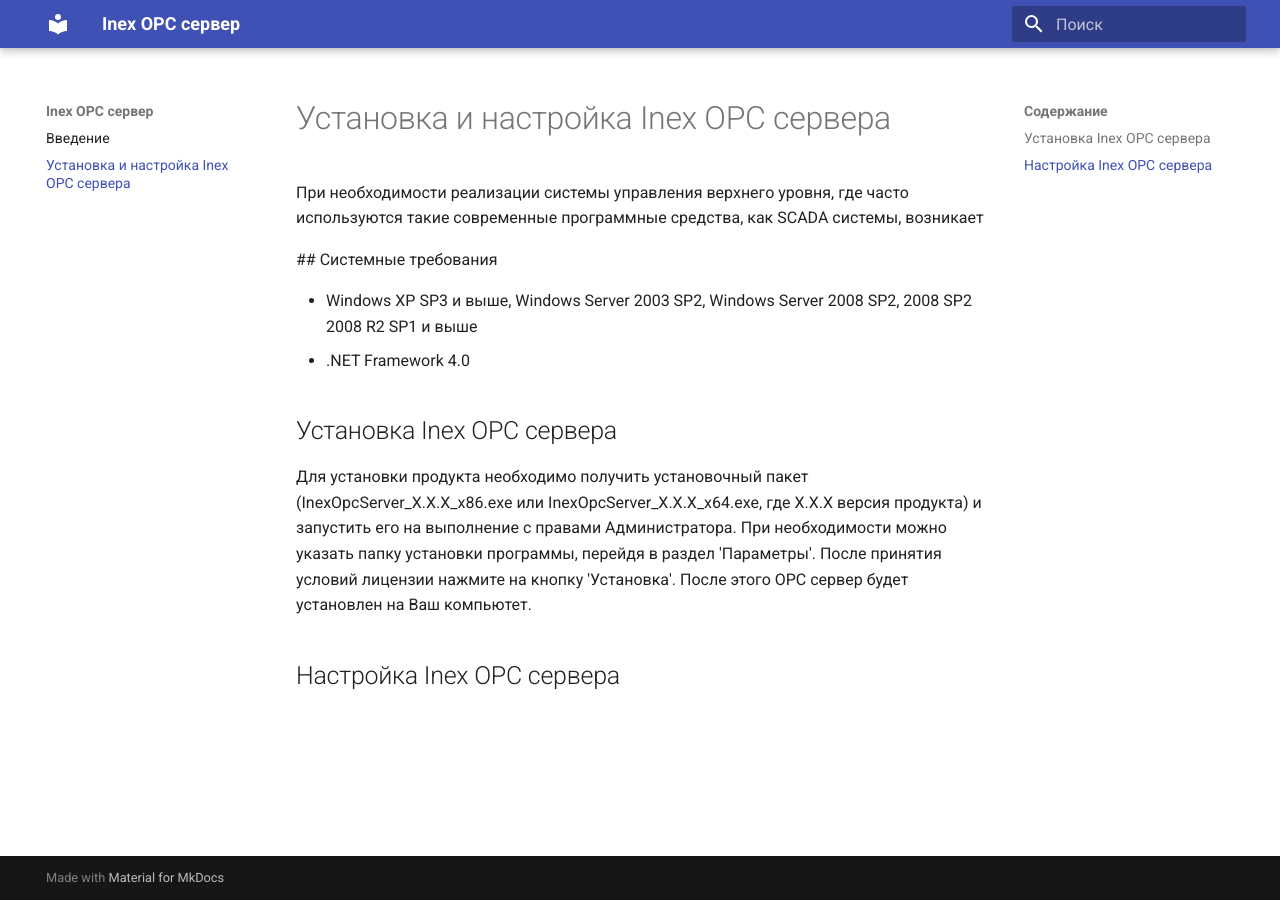
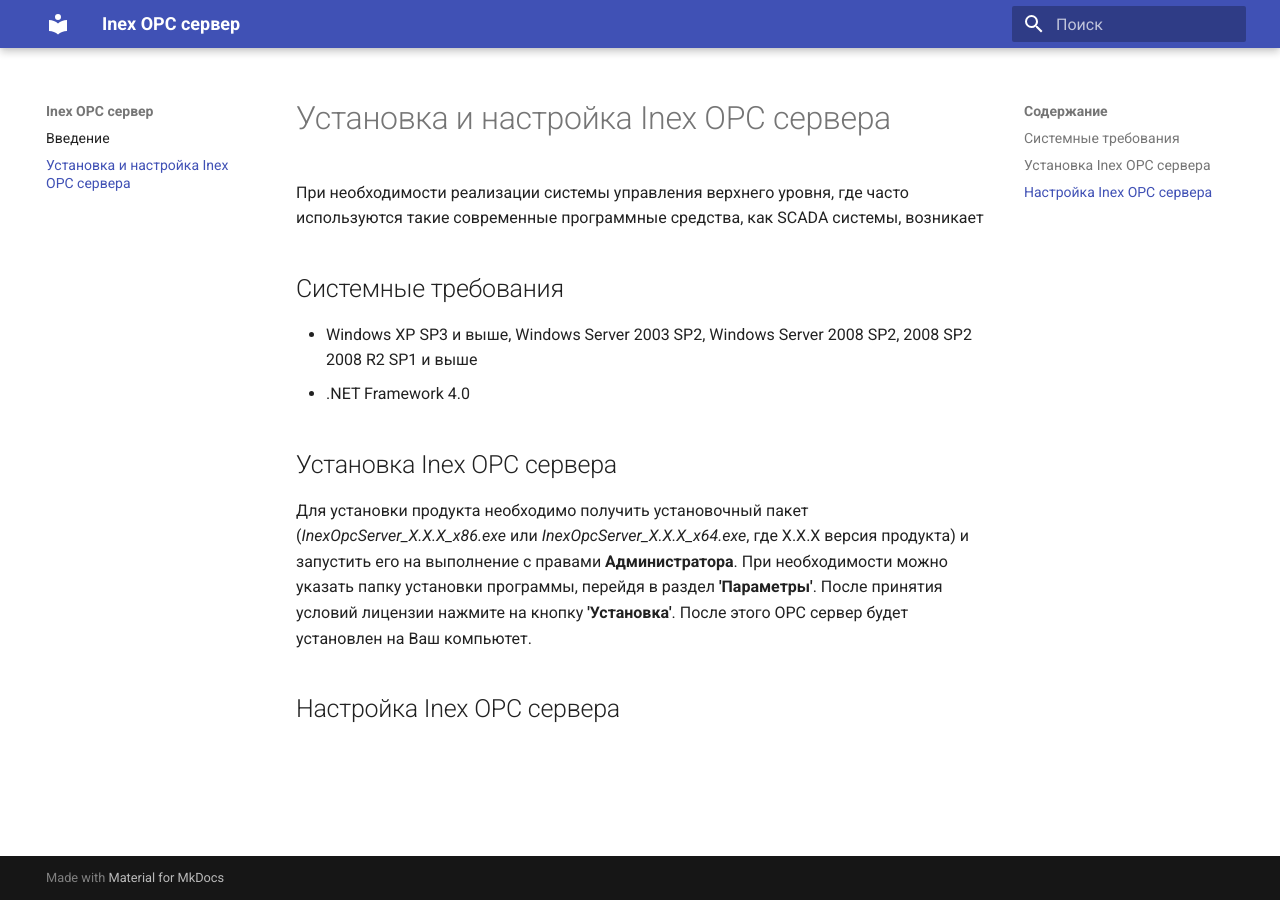
Before and after one commit to inex-dev/opc-server-doc, an MkDocs documentation site: the page built from docs/install-and-settings.md, in a window 1280 px wide. Built offline with MkDocs 1.6.1 and Material for MkDocs 9.7.7, drawn with Linux system fonts in a browser that asks for light colours.

```diff
--- a/docs/install-and-settings.md
+++ b/docs/install-and-settings.md
@@ -2,13 +2,13 @@
 
  При необходимости реализации системы управления верхнего уровня, где часто используются такие современные программные средства, как SCADA системы, возникает
 
- ## Системные требования
+## Системные требования
 
  - Windows XP SP3 и выше, Windows Server 2003 SP2, Windows Server 2008 SP2, 2008 SP2 2008 R2 SP1 и выше
  - .NET Framework 4.0
 
 ## Установка Inex OPC сервера
 
-Для установки продукта необходимо получить установочный пакет (InexOpcServer_X.X.X_x86.exe или InexOpcServer_X.X.X_x64.exe, где X.X.X версия продукта) и запустить его на выполнение с правами Администратора. При необходимости можно указать папку установки программы, перейдя в раздел 'Параметры'. После принятия условий лицензии нажмите на кнопку 'Установка'. После этого OPC сервер будет установлен на Ваш компьютет.
+Для установки продукта необходимо получить установочный пакет (_InexOpcServer_X.X.X_x86.exe_ или _InexOpcServer_X.X.X_x64.exe_, где X.X.X версия продукта) и запустить его на выполнение с правами **Администратора**. При необходимости можно указать папку установки программы, перейдя в раздел **'Параметры'**. После принятия условий лицензии нажмите на кнопку **'Установка'**. После этого OPC сервер будет установлен на Ваш компьютет.
 
 ## Настройка Inex OPC сервера
```
